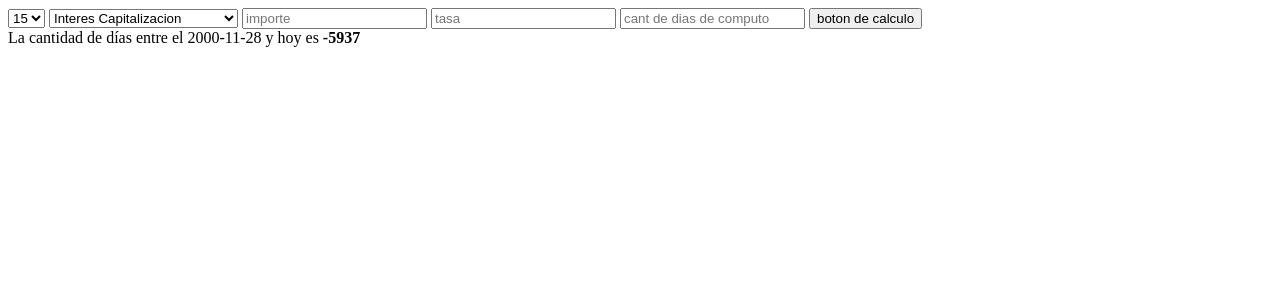
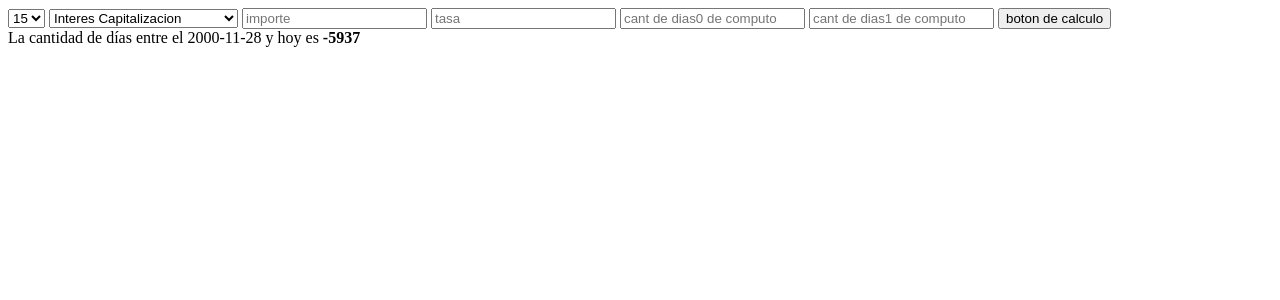
Before and after one commit to gabyi/CAJA_NUEVO, a PHP site: page /php/interescompuesto.php in a window 1280 px wide. Shown: the top 300 px of the page. Run offline with PHP 8.4, Linux system fonts and the light colour scheme.

Commit message:
arregle monto de dias menores a los periodos
habia un error que daba negativo los montos si los dias a calcular eran
menores a los dias de los periodos

```diff
--- a/php/interescompuesto.php
+++ b/php/interescompuesto.php
@@ -21,7 +21,8 @@
 
 		<input type="text" name="importe" id="importe" placeholder="importe" required>
 		<input type="text" name="tasa" id="tasa" placeholder="tasa" required>
-		<input type="text" name="dias" id="dias" placeholder="cant de dias de computo" required>
+		<input type="text" name="dias" id="dias0" placeholder="cant de dias0 de computo" required>
+		<input type="text" name="dias" id="dias1" placeholder="cant de dias1 de computo" required>
 		<input type="submit" name="boton" id="boton" value="boton de calculo">
 	</form>
 
@@ -33,7 +34,14 @@ date_default_timezone_set('UTC');
 	$saltos=$_POST['saltos'];
 	$tasa=$_POST['tasa']/100;
 	$importe=$_POST['importe'];
-	$dias=$_POST['dias'];
+	$dias1=$_POST['dias1'];
+	$dias0=$_POST['dias0'];
+
+	$difSegundos= $dias1-$dias0;
+    $dias=intval($difSegundos/60/60/24);
+
+    echo "Esta es la diferencia en dias que esta implementada: ".$dias."===============<br>";
+
 
 	/*tengo que saber la cantidad de dias los cuales los tengo que dividir por los saltos,
 	pero que pasa cuando la division no da exacta??
@@ -51,6 +59,8 @@ date_default_timezone_set('UTC');
 	//saco el resto para saber si hay dias en el medio
 
 	$reston=$dias%$saltos;
+	if($reston<0)
+        $reston=$reston*(-1);
 
 	//Tengo que sacar los dias que quedan en el medio
 	$tasa0=(1+$tasa)**$n; // es la tasa final
```
Also changed, not shown: php/intereses.php (+12 -3 lines), 1 other file.
